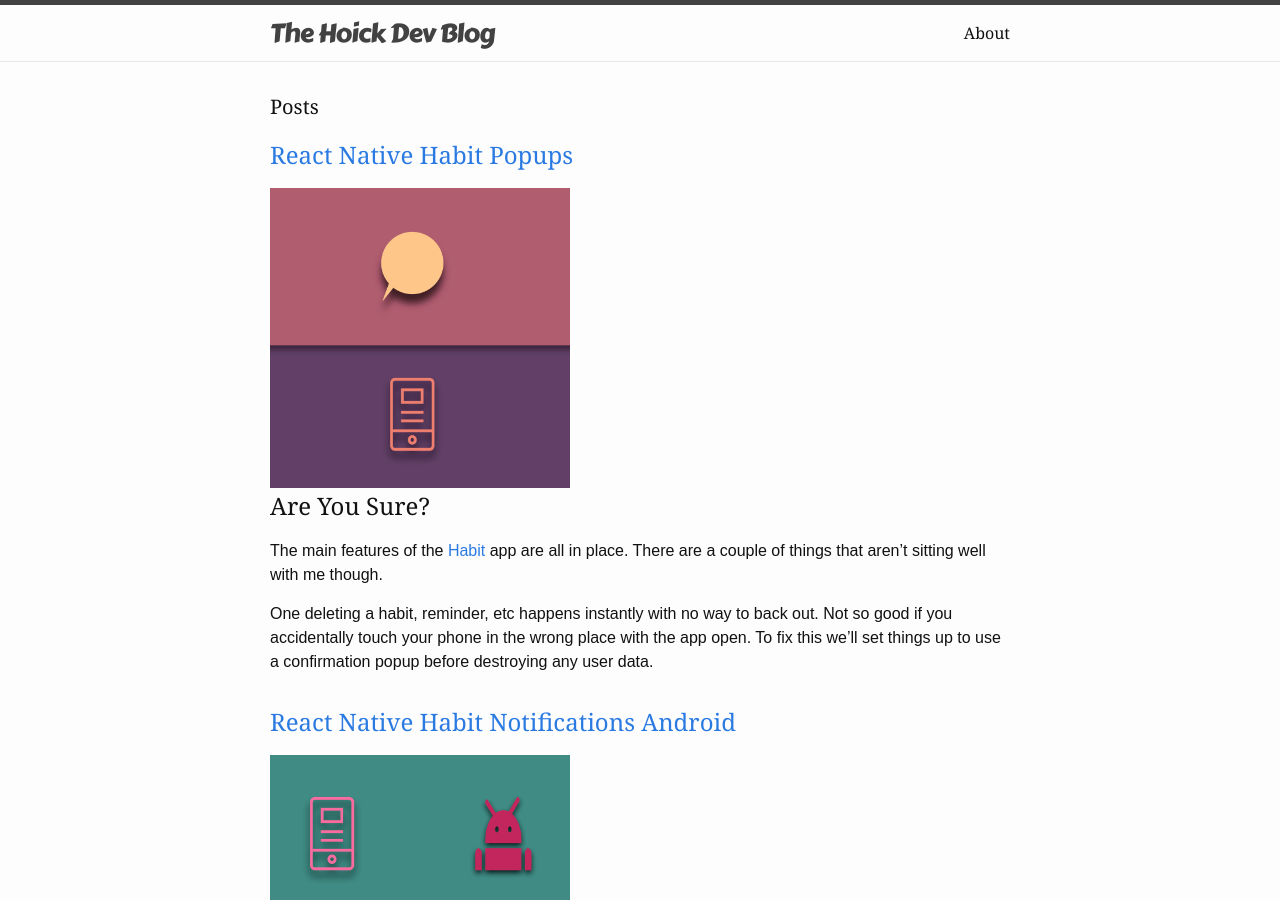
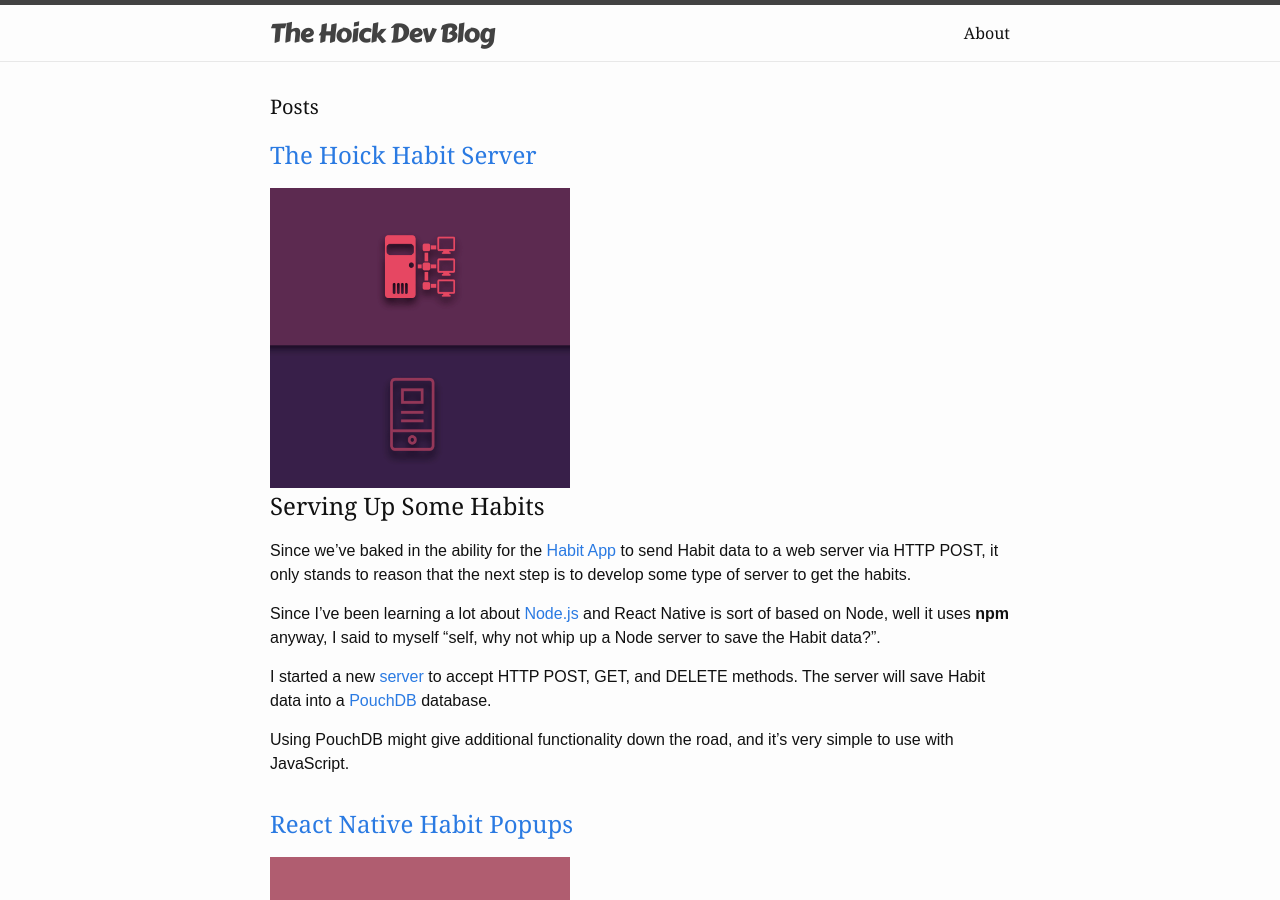
Before and after one commit to asommer70/devblog, a Jekyll site: the page built from index.html, in a window 1280 px wide and 900 px high. Built offline with Jekyll 4.4.1, drawn with Linux system fonts in a browser that asks for light colours; some web fonts are replaced; the list of posts is cut into pages by our own code; some of the changed text lies outside the part shown.

Commit message:
Publishing The Hoick Habit Server post.

```diff
--- a/_drafts/Draft/thehoick-habit-server -93-.markdown
+++ b/_posts/2016-02-11-thehoick-habit-server.markdown
@@ -1,4 +1,10 @@
-# The Hoick Habit Server
+---
+title:  "The Hoick Habit Server"
+date:   2016-02-11 13:05:00
+categories: react-native learning javascript
+layout: post
+image: rn_server.jpg
+---
 
 ## Serving Up Some Habits
 
@@ -9,6 +15,8 @@ Since I've been learning a lot about [Node.js](https://nodejs.org/en/) and React
 I started a new [server](https://github.com/asommer70/thehoick-habit-server) to accept HTTP POST, GET, and DELETE methods.  The server will save Habit data into a [PouchDB](http://pouchdb.com) database.
 
 Using PouchDB might give additional functionality down the road, and it's very simple to use with JavaScript.
+
+<!--more-->
 
 ## Setting up the Project
 
```
Also changed, not shown: img/rn_server.jpg (added).
